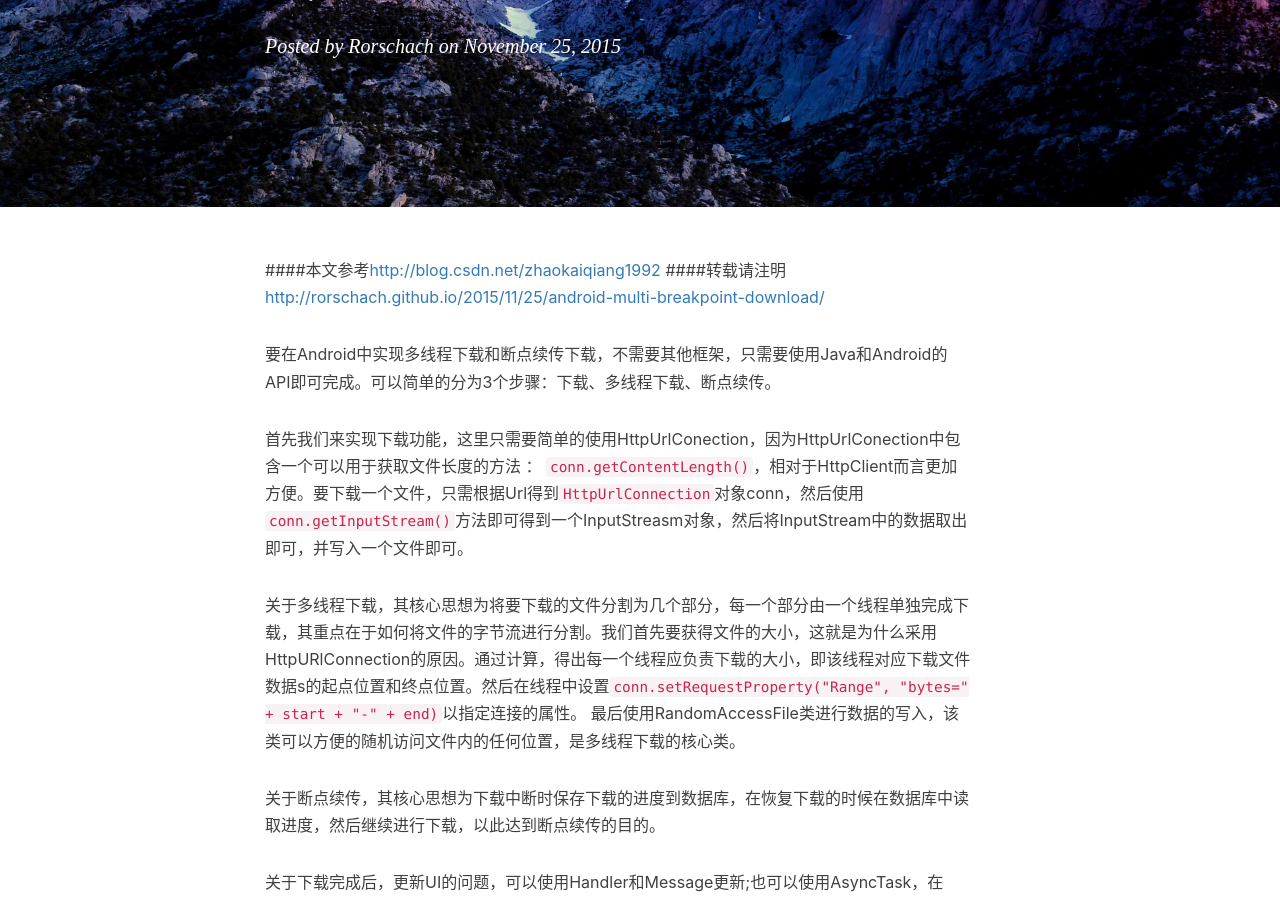
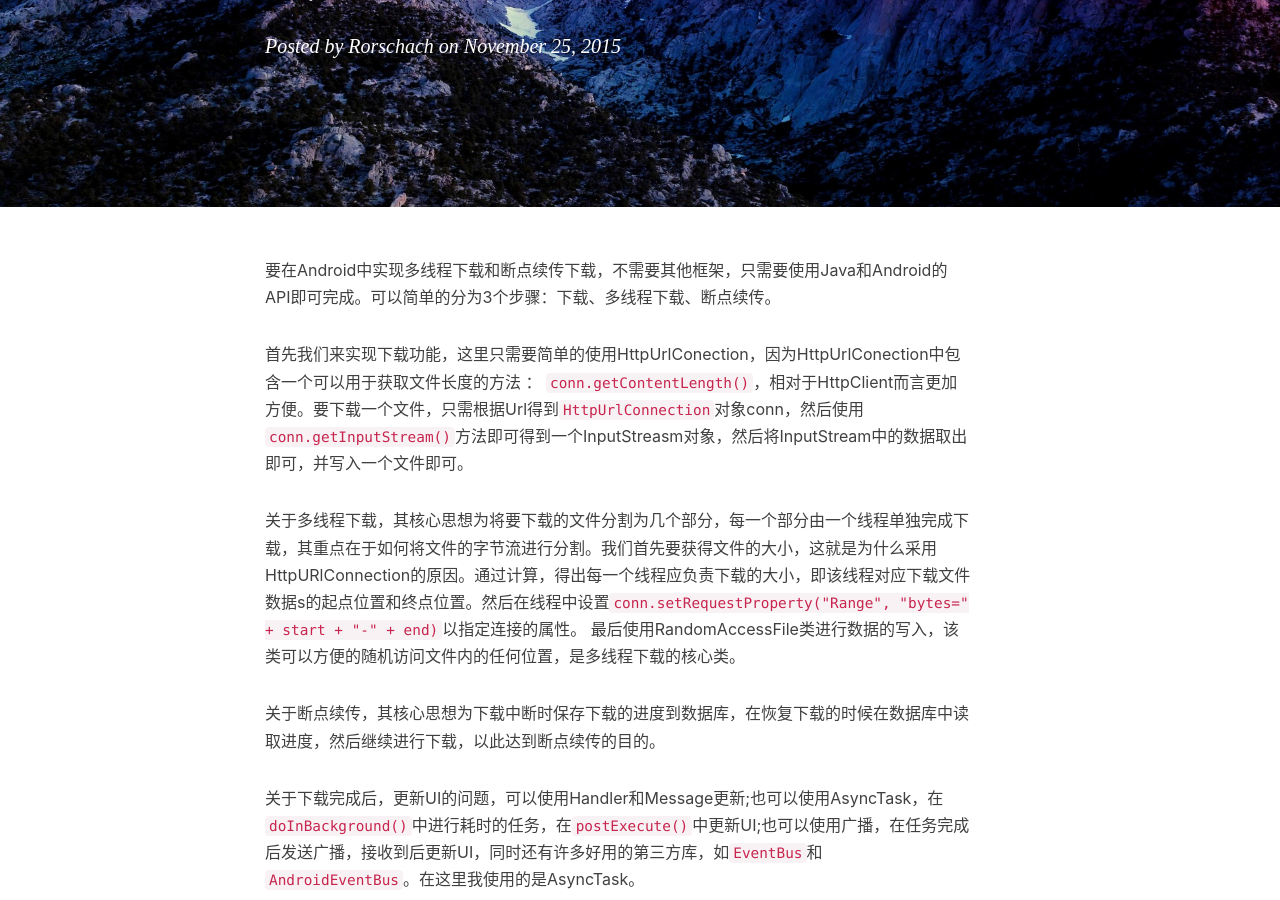
Before and after one commit to rorschach/rorschach.github.io, a Jekyll site: the page built from _posts/2015-11-25-android-multi-breakpoint-download.markdown, in a window 1280 px wide and 900 px high, scrolled down 376 px. Built offline with Jekyll 4.4.1, drawn with Linux system fonts in a browser that asks for light colours; nearby versions of some CDN libraries; comment, search, counter and statistics services are not loaded.

Commit message:
update downloader

```diff
--- a/_posts/2015-11-25-android-multi-breakpoint-download.markdown
+++ b/_posts/2015-11-25-android-multi-breakpoint-download.markdown
@@ -10,10 +10,6 @@ tags:
     - http
 ---
 
-
-####本文参考[http://blog.csdn.net/zhaokaiqiang1992](http://blog.csdn.net/zhaokaiqiang1992)
-####转载请注明
-[http://rorschach.github.io/2015/11/25/android-multi-breakpoint-download/](http://rorschach.github.io/2015/11/25/android-multi-breakpoint-download/)
 
 
 要在Android中实现多线程下载和断点续传下载，不需要其他框架，只需要使用Java和Android的API即可完成。可以简单的分为3个步骤：下载、多线程下载、断点续传。
```
Also changed, not shown: other parts of _posts/2015-11-25-android-multi-breakpoint-download.markdown (+0 -3 lines).
